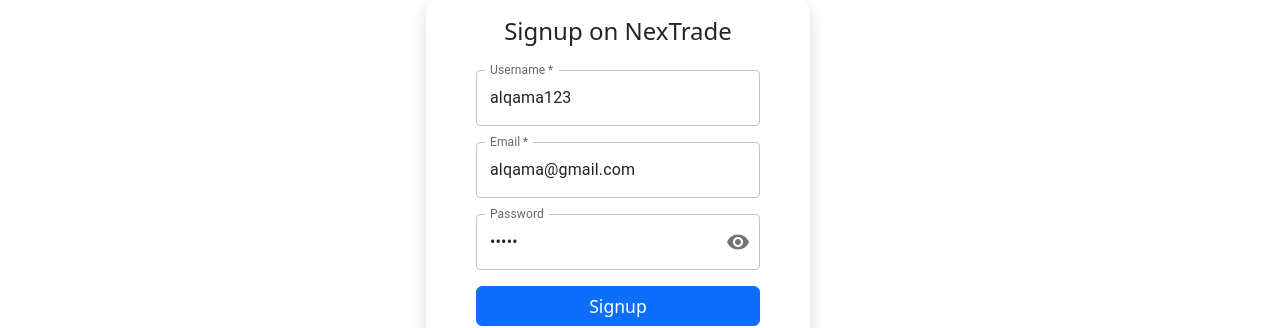
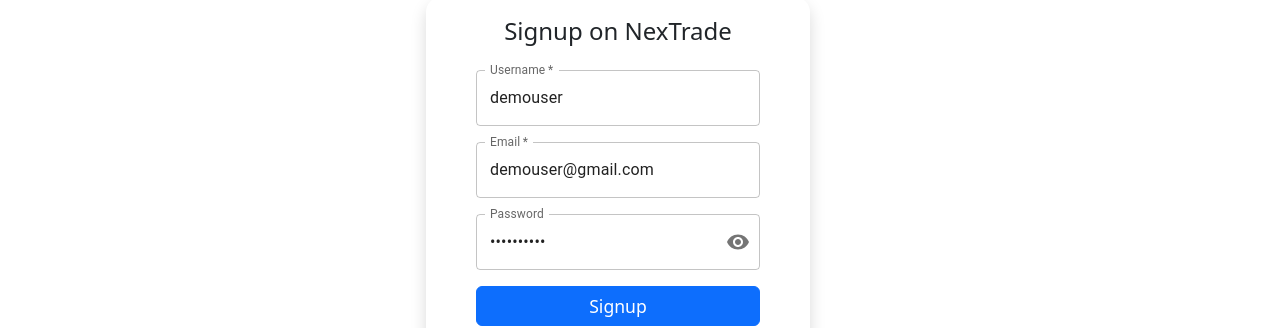
Before and after one commit to Alqamaafzalcmd/NexTrade-Frontend, a React (Vite) app: page /signup in a window 1280 px wide. Shown: the part 174-502 px from the top of the page. Built offline with nearby package versions, Linux system fonts and the light colour scheme.

Commit message:
added demo user to login/Signup Page

```diff
--- a/src/landing/users/Login.jsx
+++ b/src/landing/users/Login.jsx
@@ -32,8 +32,8 @@
   };
 
   const [data, setData] = useState({
-    username_email: "alqama123",
-    password: "12345",
+    username_email: "demouser@gmail.com",
+    password: "demo123###",
   });
 
   let handleSubmit = async (event) => {
--- a/src/landing/users/Signup.jsx
+++ b/src/landing/users/Signup.jsx
@@ -30,9 +30,9 @@
   };
 
   const [data, setData] = useState({
-    username: "alqama123",
-    email: "alqama@gmail.com",
-    password: "12345",
+    username: "demouser",
+    email: "demouser@gmail.com",
+    password: "demo123###",
   });
 
   let handleSubmit = async (event) => {
```
